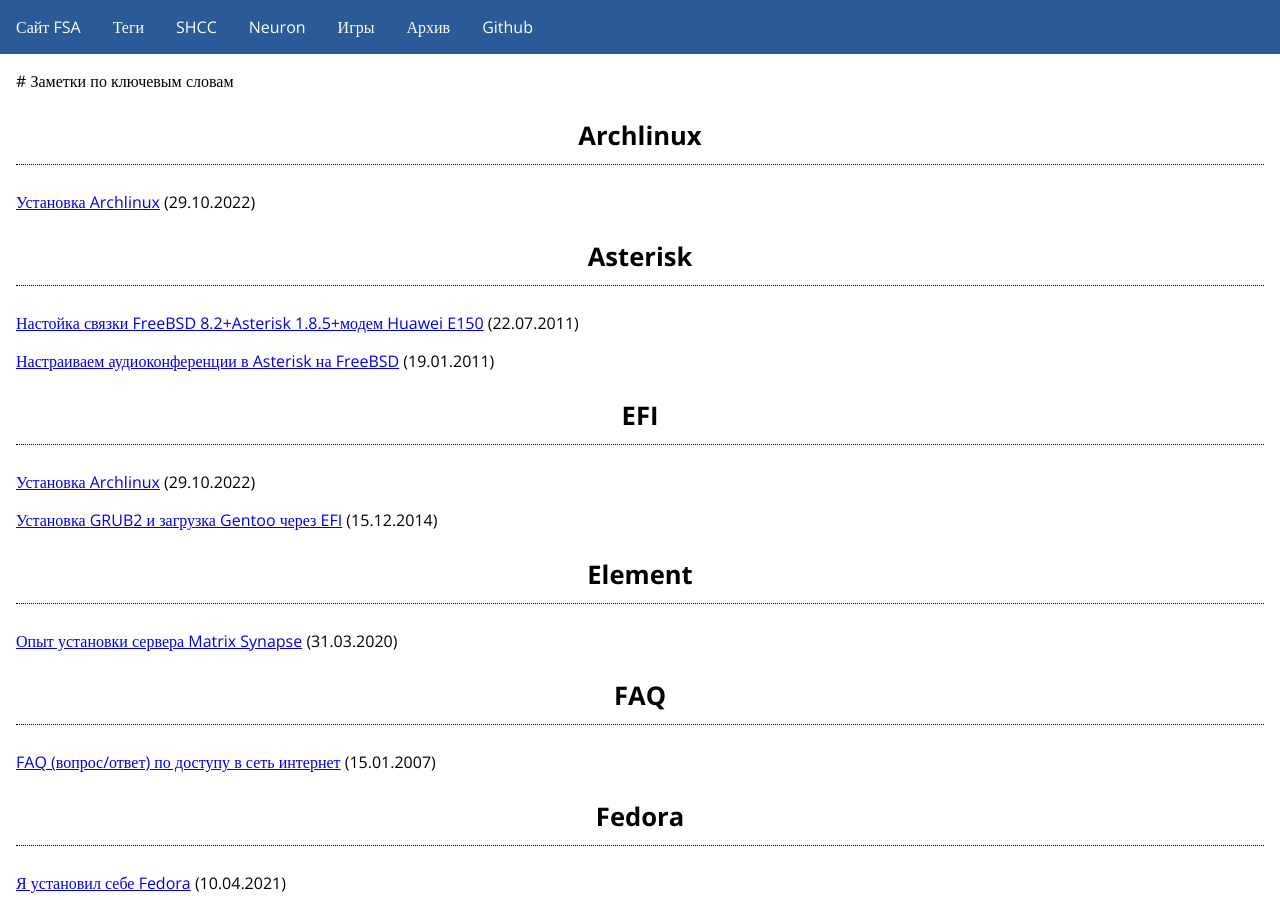
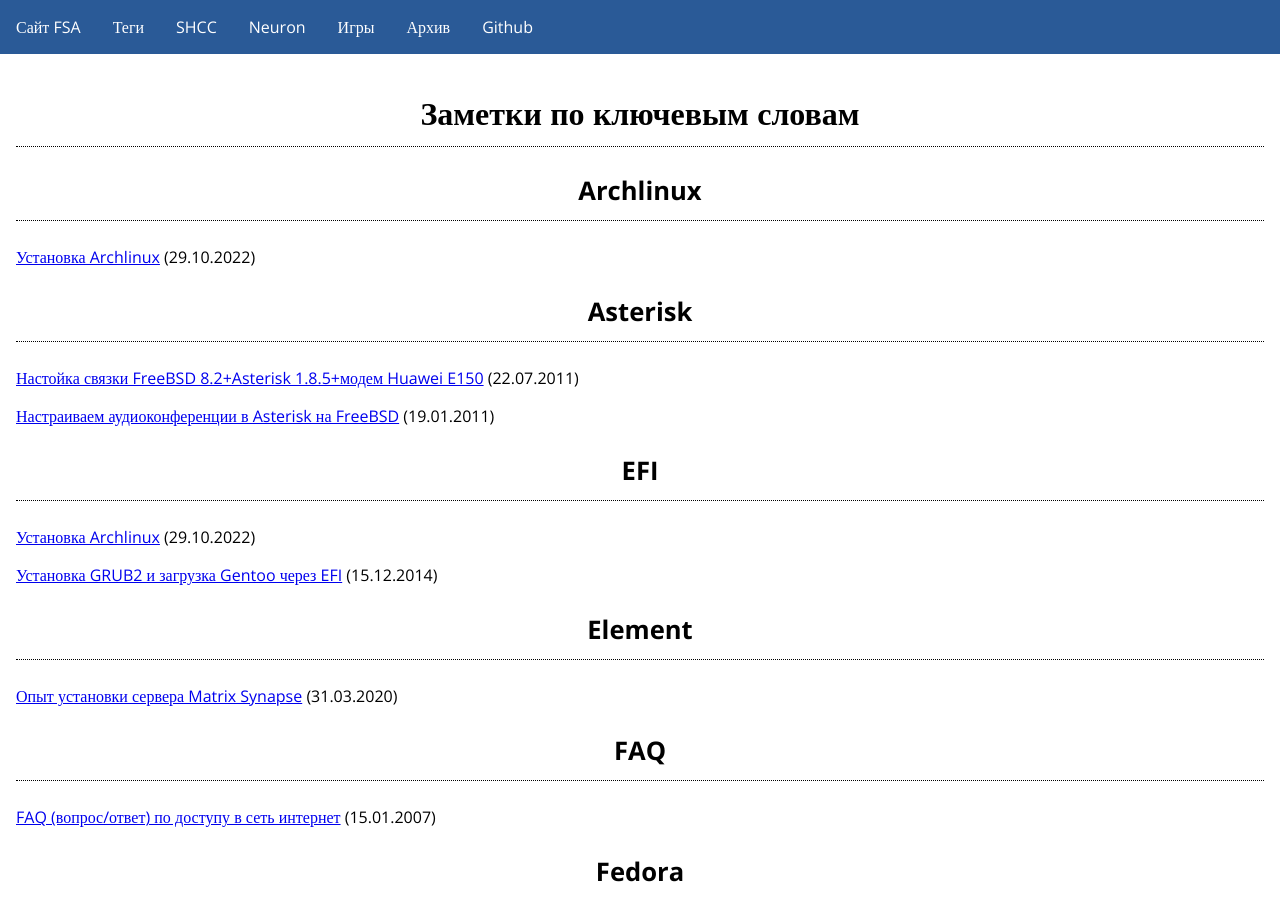
Before and after one commit to fsa/site, a Jekyll site: the page built from tags.html, in a window 1280 px wide and 900 px high. Built offline with Jekyll 4.4.1, drawn with Linux system fonts in a browser that asks for light colours.

Commit message:
Исправлен заголовок на странице с тегами

```diff
--- a/tags.html
+++ b/tags.html
@@ -2,7 +2,7 @@
 layout: default
 excerpt: Сообщения блога сгруппированные по ключевым словам
 ---
-# Заметки по ключевым словам
+<h1>Заметки по ключевым словам</h1>
 
 {% capture tags %}{% for tag in site.tags %}{{ tag[0] }},{% endfor %}{% endcapture %}
 {% assign sortedtags = tags | split:',' | sort %}
```
